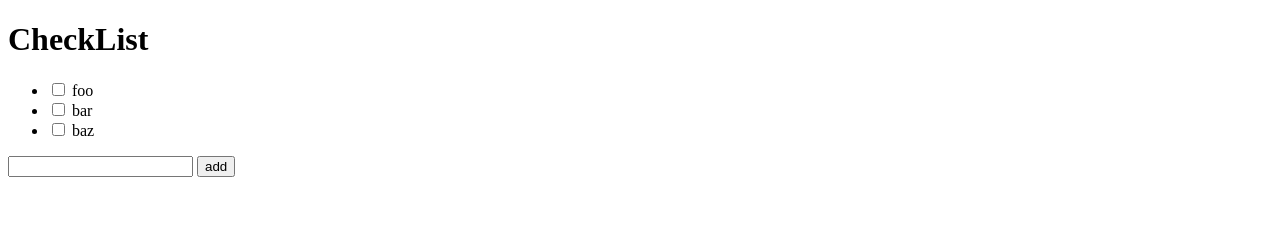
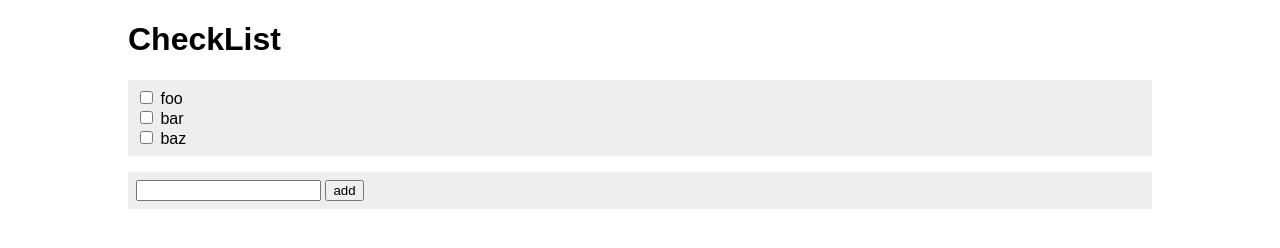
Before and after one commit to roca-components/wc-poc, a website built with webpack: page index.html in a window 1280 px wide. Built offline with nearby package versions, Linux system fonts and the light colour scheme.

Commit message:
added basic styling

```diff
--- a/index.html
+++ b/index.html
@@ -4,30 +4,52 @@
 <head>
 	<meta charset="utf-8">
 	<title>CheckList</title>
+	<style>
+body {
+	width: 80%;
+	margin: 0 auto;
+	font-family: sans-serif;
+}
+
+.panel {
+	padding: 0.5em;
+	background-color: #EEE;
+}
+
+ul.panel {
+	list-style-type: none;
+}
+	</style>
 </head>
 
 <body>
 	<h1>CheckList</h1>
 
-	<ul is="check-list">
+	<ul is="check-list" class="panel">
 		<li>
+			<label>
 				<input type="checkbox">
 				foo
+			</label>
 		</li>
 		<li>
+			<label>
 				<input type="checkbox">
 				bar
+			</label>
 		</li>
 		<li>
+			<label>
 				<input type="checkbox">
 				baz
+			</label>
 		</li>
 	</ul>
 
 	<script src="dist/bundle.js"></script>
 
 	<!-- for illustration purposes only -->
-	<form>
+	<form class="panel">
 		<input type="text">
 		<button type="submit">add</button>
 	</form>
```
Lines whose indentation alone changed are shown as unchanged.
